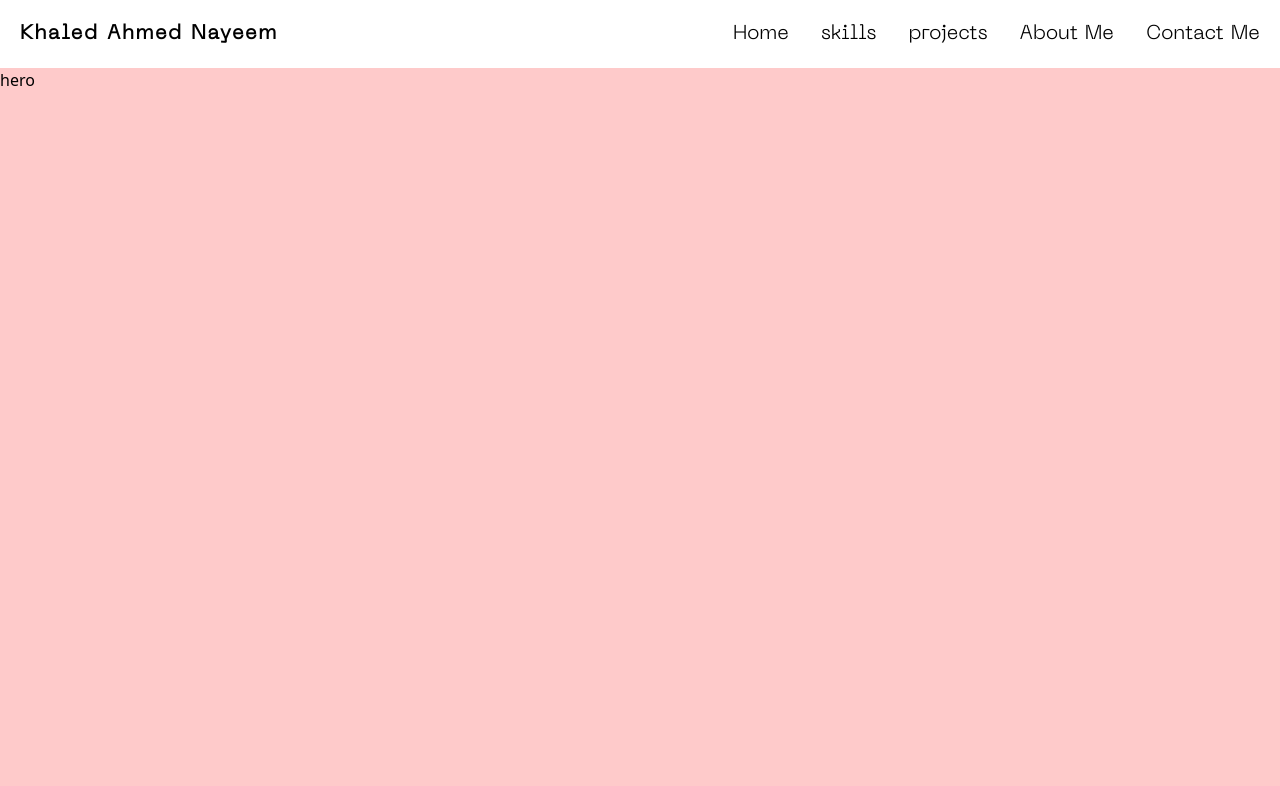
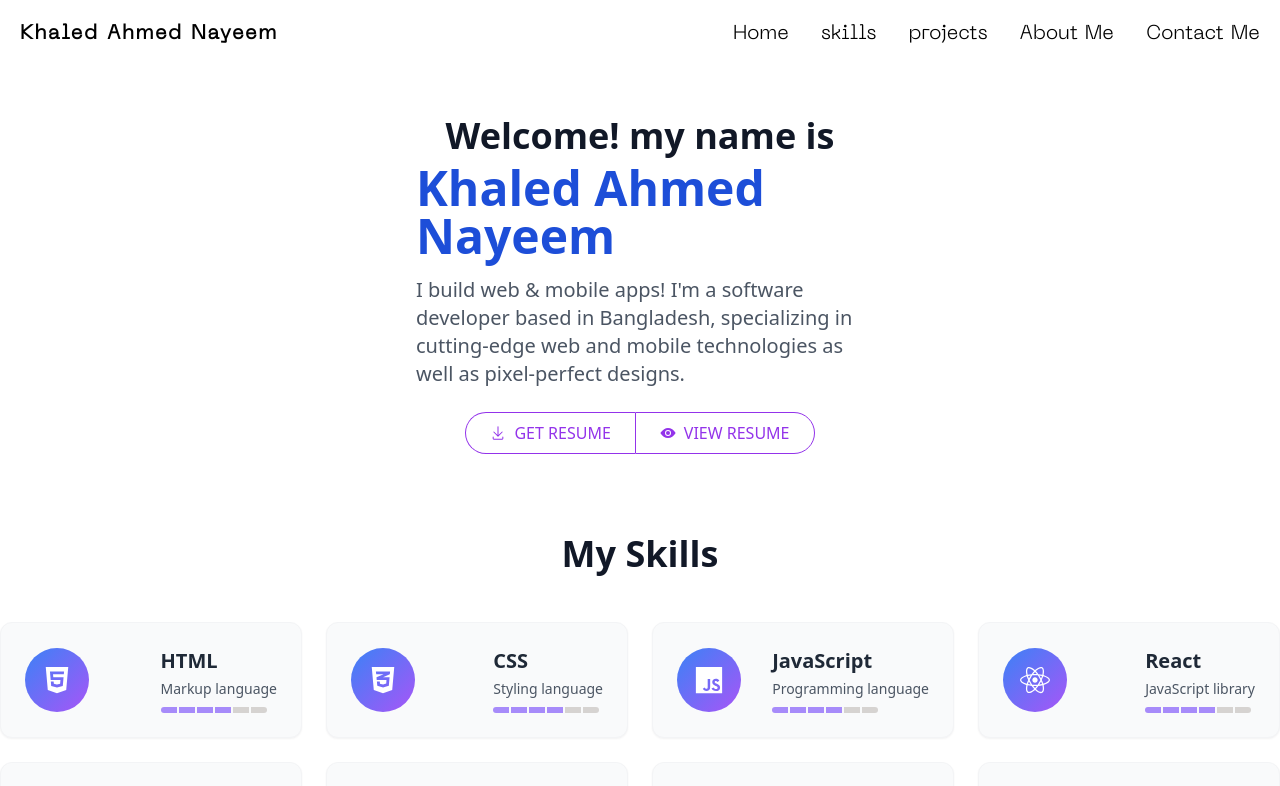
Before and after one commit to KhaledAhmed2004/khaled-ahmed-nayeem, a Next.js app: page / in a window 1280 px wide. Shown: the top 786 px of the page. Built offline with nearby package versions, Linux system fonts and the light colour scheme.

Commit message:
feat(hero-section): add Hero section with call-to-actions for dowenloding resume

```diff
--- a/src/components/modules/FeaturedProjects.tsx
+++ b/src/components/modules/FeaturedProjects.tsx
@@ -111,7 +111,6 @@
 // };
 
 // export default FeaturedProjects;
-
 
 // "use client";
 // import Image from "next/image";
@@ -247,8 +246,6 @@
 
 // export default FeaturedProjects;
 
-
-
 "use client";
 import React, { useEffect, useRef, useState } from "react";
 import ProjectCard from "./ProjectCard";
@@ -281,7 +278,7 @@ const FeaturedProjects = () => {
   });
 
   return (
-    <div ref={conatiner}>
+    <div ref={conatiner} className="max-w-7xl mx-auto">
       <div className="grid items-center justify-center text-center">
         <h3 className="text-xl font-semibold text-gray-600">
           Real-World Results
--- a/src/components/modules/Hero.tsx
+++ b/src/components/modules/Hero.tsx
@@ -1,23 +1,36 @@
+import Link from "next/link";
 import React from "react";
+import { GoDownload } from "react-icons/go";
+import { IoEye } from "react-icons/io5";
 
 const Hero = () => {
-  // const blurryDotStyle: React.CSSProperties = {
-  //   position: "absolute",
-  //   top: "10px", // Center vertically
-  //   left: "50%", // Center horizontally
-  //   width: "250px", // Size of the dot
-  //   height: "200px", // Size of the dot
-  //   backgroundColor: "#22c55e",
-  //   borderRadius: "50%", // Makes it a circle
-  //   filter: "blur(95px)", // Creates the blur effect
-  //   transform: "translate(-50%, -50%)", // Center the dot exactly
-  // };
+  return (
+    <section className="hero flex justify-center items-center bg-white py-12 px-6">
+      <div className="max-w-7xl mx-auto text-center flex items-center space-x-8">
+        <div className="flex flex-col items-center text-left max-w-md">
+          <h1 className="text-4xl font-bold text-gray-900">Welcome! my name is</h1>
+          <h2 className="text-5xl font-extrabold text-blue-700 mt-2">
+            Khaled Ahmed Nayeem
+          </h2>
+          <p className="text-xl text-gray-600 mt-4">
+            I build web & mobile apps! I'm a software developer based in
+            Bangladesh, specializing in cutting-edge web and mobile technologies
+            as well as pixel-perfect designs.
+          </p>
+          <div className="flex mt-6">
+            <div className="flex gap-2 items-center text-purple-600  hover:text-white border border-purple-600 py-2 px-6 rounded-l-full hover:bg-purple-600 border-r-0">
+              <GoDownload />
+              <Link href="#">GET RESUME</Link>
+            </div>
 
-  return (
-    <div className="bg-red-200 h-screen">
-      hero
-      {/* <div style={blurryDotStyle}></div> */}
-    </div>
+            <div className="flex gap-2 items-center text-purple-600  hover:text-white border border-purple-600 py-2 px-6 rounded-r-full  hover:bg-purple-600">
+              <IoEye />
+              <Link href="#">VIEW RESUME</Link>
+            </div>
+          </div>
+        </div>
+      </div>
+    </section>
   );
 };
 
```
